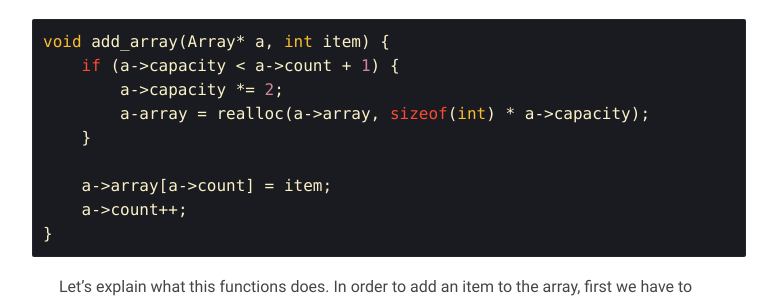
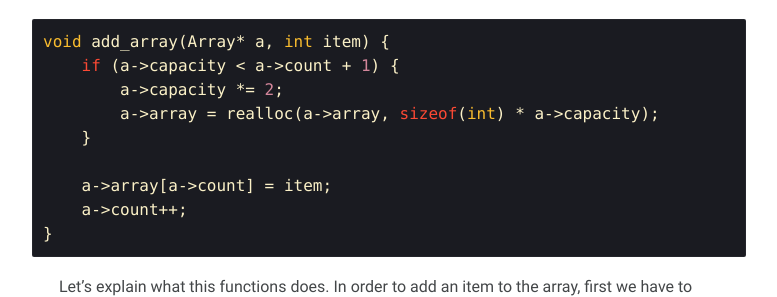
Before and after one commit to gabeiglio/gabeiglio.github.io, a Jekyll site: the page built from _posts/dynamic_array_c/2021-10-26-dynamic-array-c.md, in a window 1280 px wide and 900 px high, scrolled down 1979 px. Shown: the part 156-453 px from the top of the window, without its empty margins (251-1028 px from the left). Built offline with Jekyll 4.4.1, drawn with Linux system fonts in a browser that asks for light colours.

```diff
--- a/_posts/dynamic_array_c/2021-10-26-dynamic-array-c.md
+++ b/_posts/dynamic_array_c/2021-10-26-dynamic-array-c.md
@@ -70,7 +70,7 @@ Great! now our array needs a function in order to add items to it.
 void add_array(Array* a, int item) {
     if (a->capacity < a->count + 1) {
         a->capacity *= 2;
-        a-array = realloc(a->array, sizeof(int) * a->capacity);
+        a->array = realloc(a->array, sizeof(int) * a->capacity);
     }
 
     a->array[a->count] = item;
```
